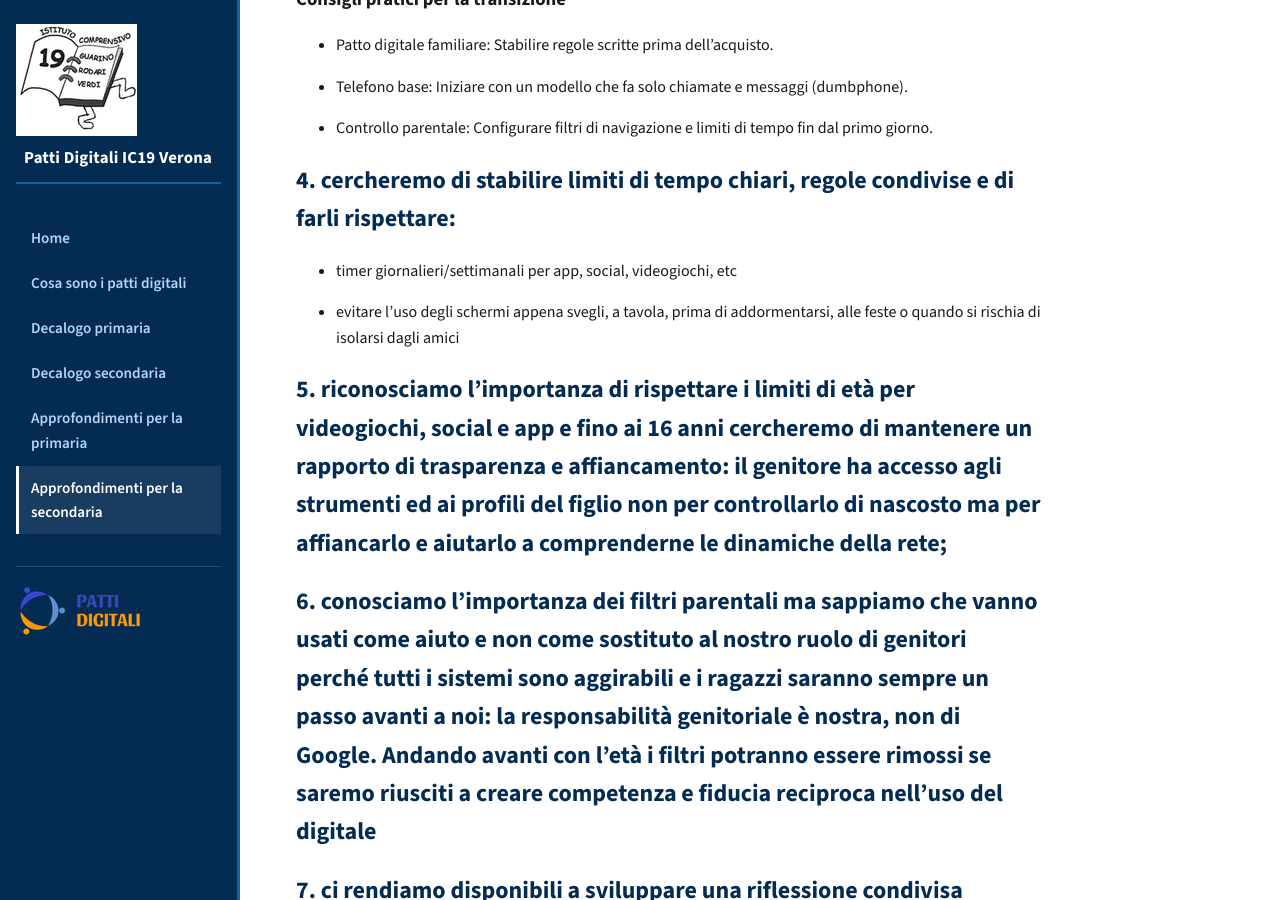
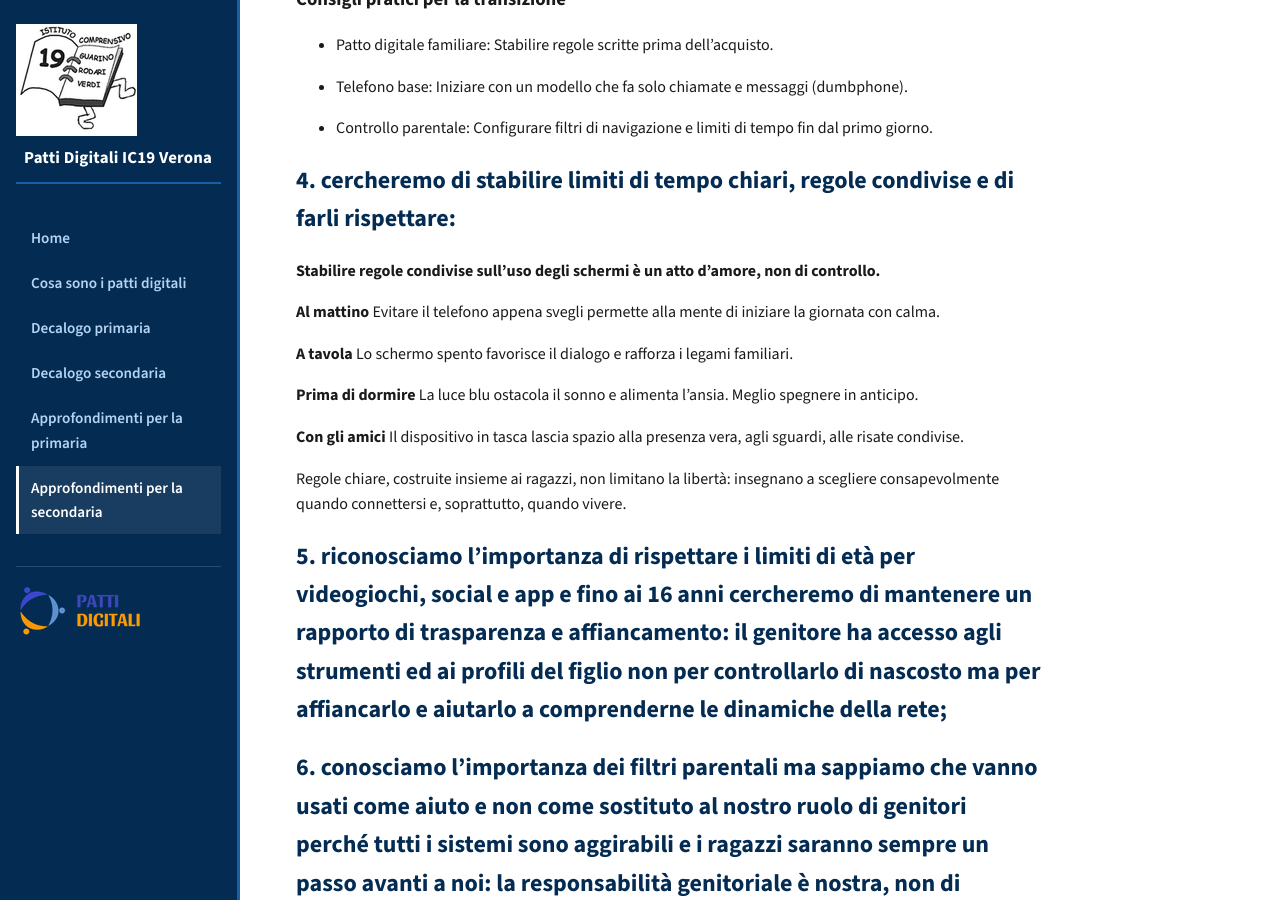
Before and after one commit to albvalente/prova, a Jekyll site: the page built from patto-digitale-secondaria-approfondimenti.md, in a window 1280 px wide and 900 px high, scrolled down 2635 px. Built offline with Jekyll 4.4.1, drawn with Linux system fonts in a browser that asks for light colours.

Commit message:
Update patto-digitale-secondaria-approfondimenti.md

```diff
--- a/patto-digitale-secondaria-approfondimenti.md
+++ b/patto-digitale-secondaria-approfondimenti.md
@@ -96,10 +96,17 @@ Ecco i motivi principali divisi per aree tematiche per ritardare il più possibi
 
 ## 4\. cercheremo di stabilire limiti di tempo chiari, regole condivise e di farli rispettare:
 
-*   timer giornalieri/settimanali per app, social, videogiochi, etc
+**Stabilire regole condivise sull’uso degli schermi è un atto d’amore, non di controllo.**
 
-*   evitare l’uso degli schermi appena svegli, a tavola, prima di addormentarsi, alle feste o quando si rischia di isolarsi dagli amici
+**Al mattino** Evitare il telefono appena svegli permette alla mente di iniziare la giornata con calma.
 
+**A tavola** Lo schermo spento favorisce il dialogo e rafforza i legami familiari.
+
+**Prima di dormire** La luce blu ostacola il sonno e alimenta l’ansia. Meglio spegnere in anticipo.
+
+**Con gli amici** Il dispositivo in tasca lascia spazio alla presenza vera, agli sguardi, alle risate condivise.
+
+Regole chiare, costruite insieme ai ragazzi, non limitano la libertà: insegnano a scegliere consapevolmente quando connettersi e, soprattutto, quando vivere.
 
 ## 5\. riconosciamo l’importanza di rispettare i limiti di età per videogiochi, social e app e fino ai 16 anni cercheremo di mantenere un rapporto di trasparenza e affiancamento: il genitore ha accesso agli strumenti ed ai profili del figlio non per controllarlo di nascosto ma per affiancarlo e aiutarlo a comprenderne le dinamiche della rete;
 
```
